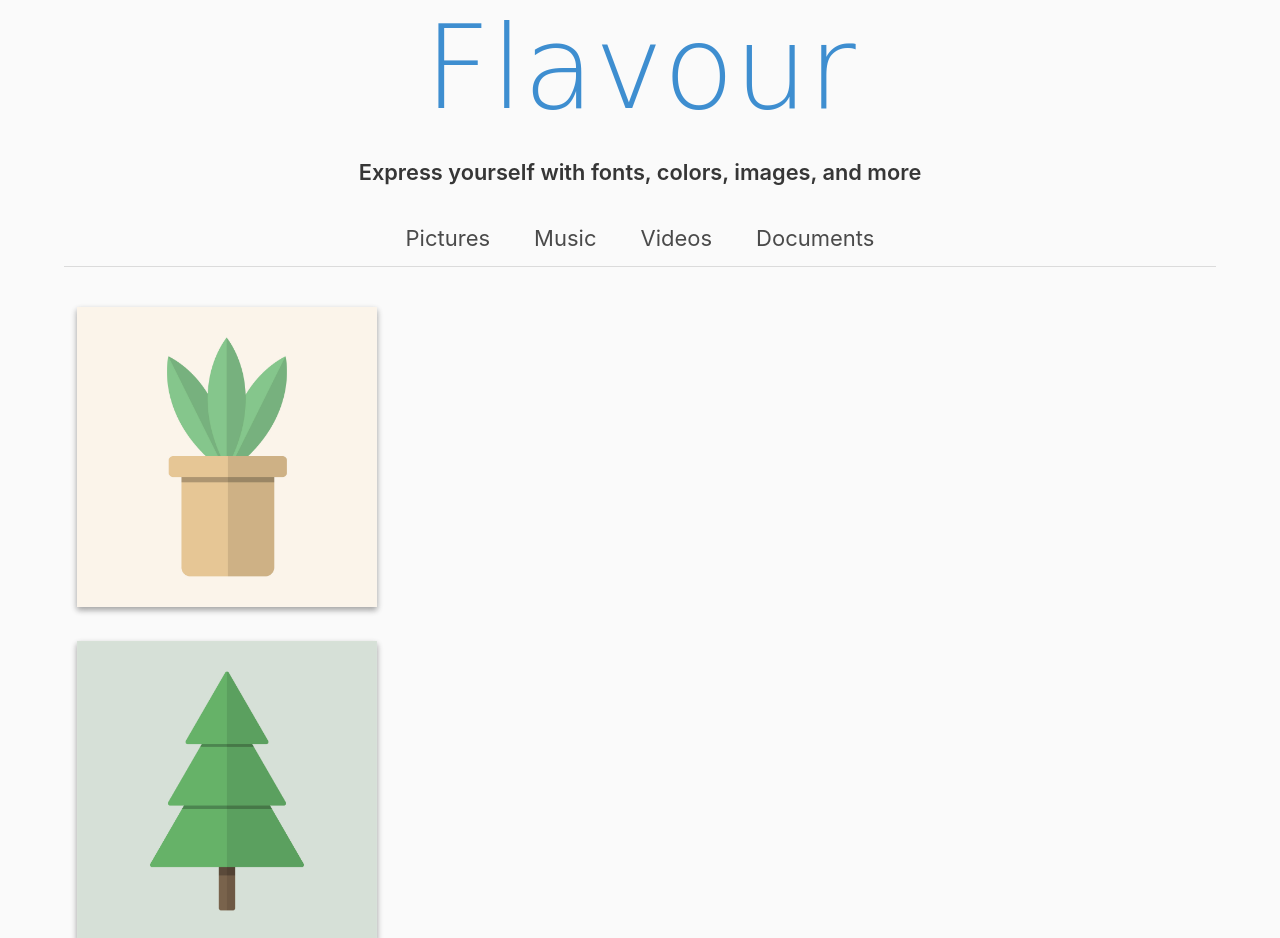
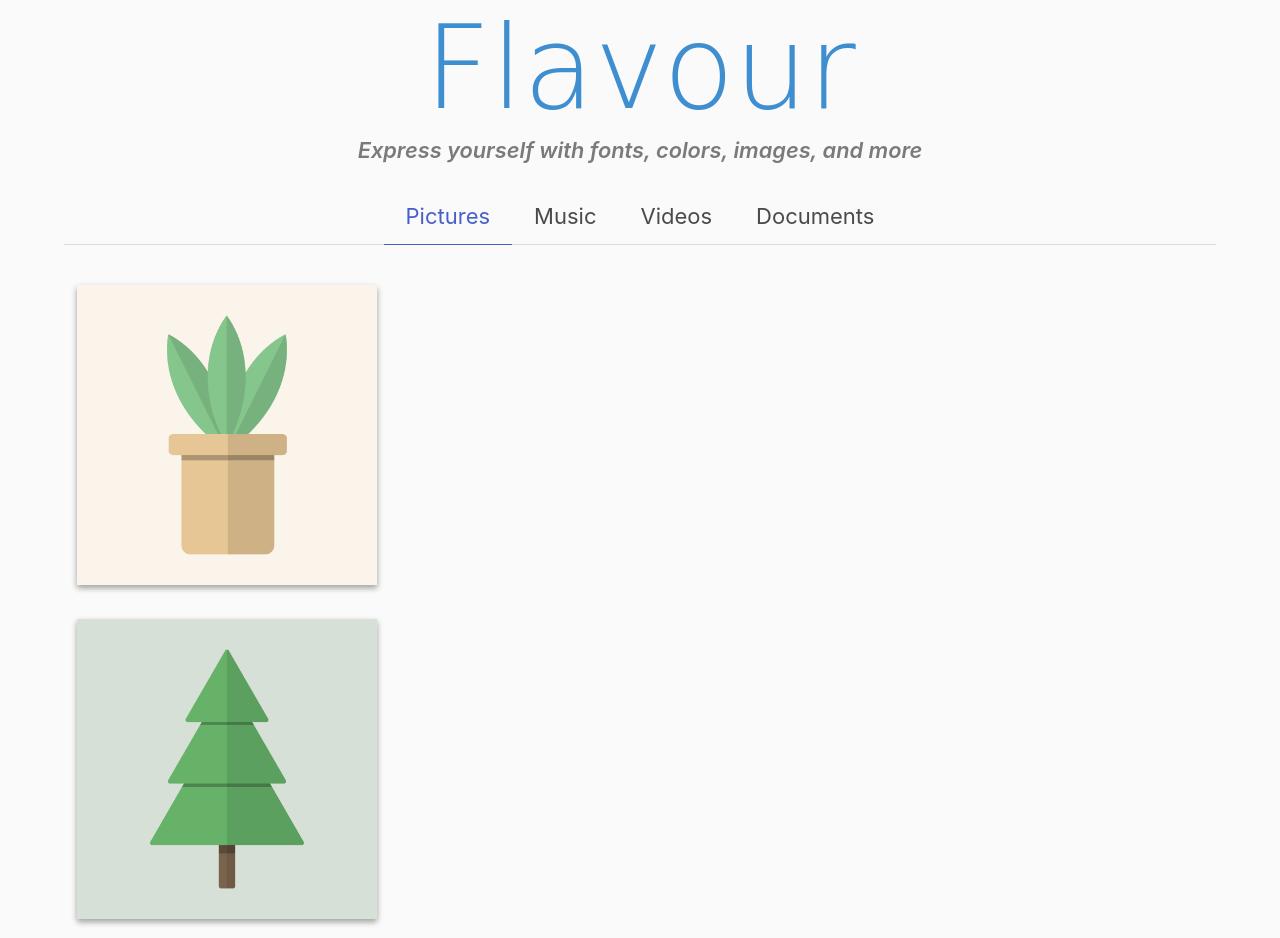
Before and after one commit to jdmar3-comp426/a02-cvunc, a website: page index.html in a window 1280 px wide. Shown: the part 2344-3282 px from the top of the page. Drawn offline with nearby package versions, Linux system fonts and the light colour scheme; a web font is replaced by a local one.

Commit message:
Progress.......

```diff
--- a/index.html
+++ b/index.html
@@ -89,11 +89,11 @@
     <div class="container">
         <div class="content has-text-centered">
             <h1 class="title has-text-info is-family-secondary">Flavour</h1>
-            <h5 class="">Express yourself with fonts, colors, images, and more</h5>
+            <h5 class="subtitle has-text-grey is-italic">Express yourself with fonts, colors, images, and more</h5>
         </div>
         <div class="tabs is-medium is-centered">
             <ul>
-                <li class=""><a>Pictures</a></li>
+                <li class="is-active"><a>Pictures</a></li>
                 <li><a>Music</a></li>
                 <li><a>Videos</a></li>
                 <li><a>Documents</a></li>
```
